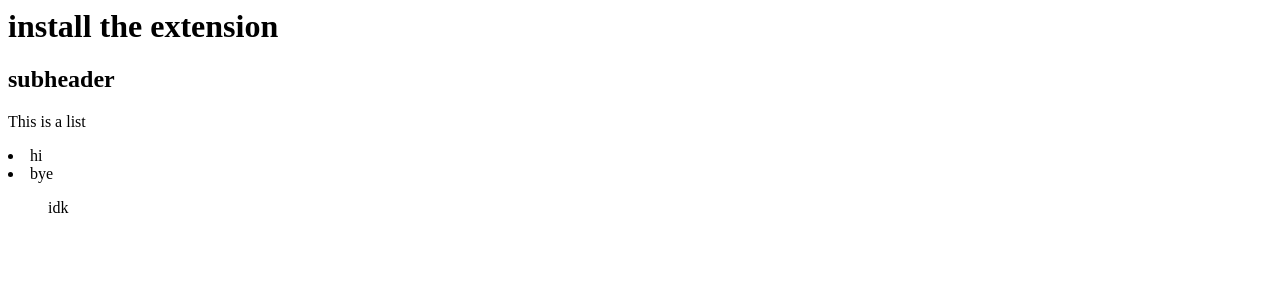
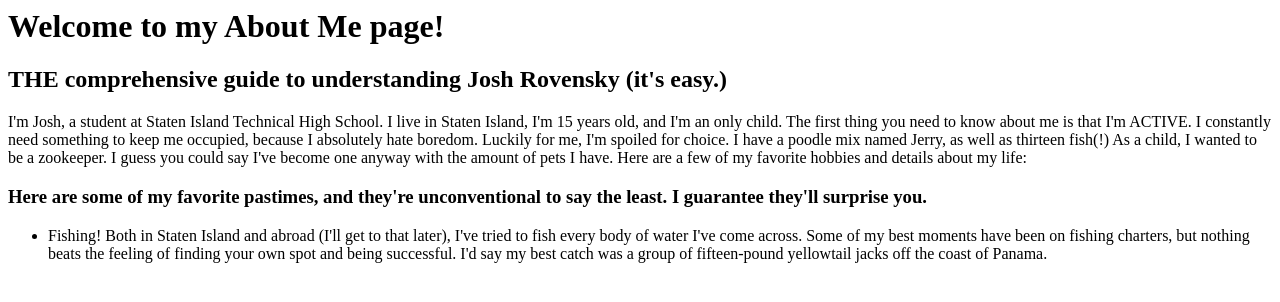
Before and after one commit to staten-island-tech/intro-to-html-JoshRov2, a plain HTML site: page index.html in a window 1280 px wide. Drawn offline with Linux system fonts and the light colour scheme.

Commit message:
Update index.html

```diff
--- a/index.html
+++ b/index.html
@@ -2,15 +2,20 @@
 <head>
     <meta charset="UTF-8">
     <meta name="viewport" content="width=device-width, initial-scale=1.0">
-    <title>Document</title>
+    <title>All About Josh Rovensky</title>
 </head>
 <body>
-   <h1>install the extension</h1>
-   <h2>subheader</h2>
-   <p>This is a list</p>
-    <li>hi</li>
-    <li>bye</li>
-    <ul>idk</ul>
+   <h1>Welcome to my About Me page!</h1>
+   <h2>THE comprehensive guide to understanding Josh Rovensky (it's easy.)</h2>
+   <p>I'm Josh, a student at Staten Island Technical High School. I live in Staten Island, I'm 15 years old, and I'm an only child. The first thing you need to know about me is that I'm ACTIVE. I constantly need something to keep me occupied, because I absolutely hate boredom. Luckily for me, I'm spoiled for choice. I have a poodle mix named Jerry, as well as thirteen fish(!) As a child, I wanted to be a zookeeper. I guess you could say I've become one anyway with the amount of pets I have. Here are a few of my favorite hobbies and details about my life:
+</p>
+<h3>Here are some of my favorite pastimes, and they're unconventional to say the least. I guarantee they'll surprise you.</h3>
+    <ul>
+        <li>Fishing! Both in Staten Island and abroad (I'll get to that later), I've tried to fish every body of water I've come across. Some of my best moments have been on fishing charters, but nothing beats the feeling of finding your own spot and being successful. I'd say my best catch was a group of fifteen-pound yellowtail jacks off the coast of Panama.
+
+        </li></li>
+
+    </ul>
 
 </body>
 </html>
```
